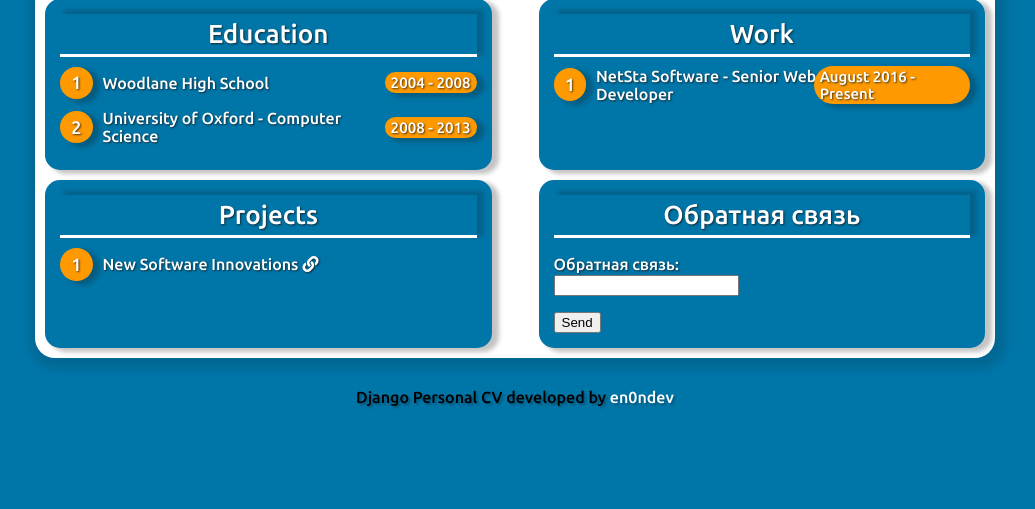
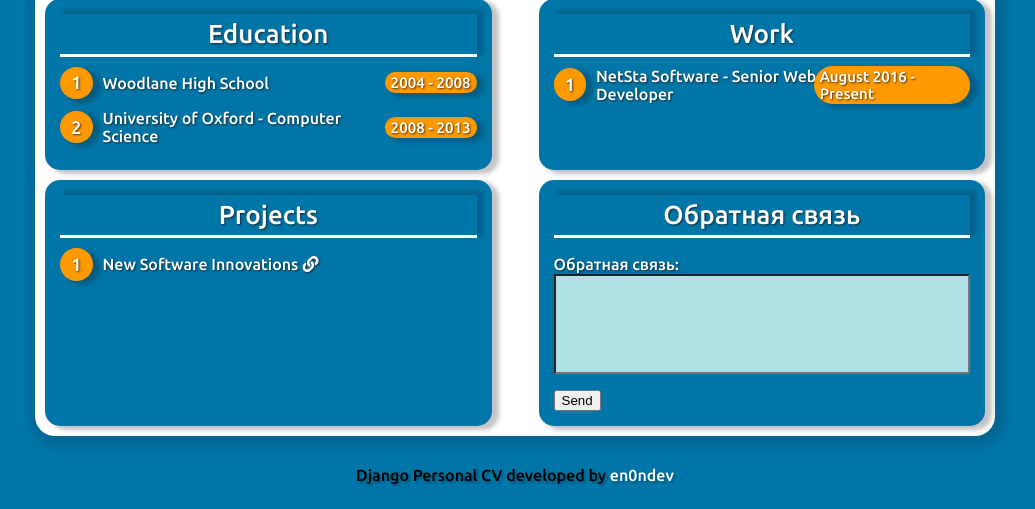
Before and after one commit to x4IPx/MyDjangoSite, a Django app: page /2 in a window 1280 px wide. Shown: the part 638-1147 px from the top of the page, without its empty margins (125-1160 px from the left). Before the commit the page ends 1046 px from the top, so only its background shows below. Run offline with Django 3.2, Linux system fonts and the light colour scheme; parts of the project's set-up code (start-up, migrations or seed data) failed here and were passed over.

Commit message:
Расщирил поле через CSS

```diff
--- a/my_site/cv/static/css/style.css
+++ b/my_site/cv/static/css/style.css
@@ -299,3 +299,9 @@ footer {
     margin-bottom: 15px;
     text-shadow  : 2px 2px 2px rgba(0, 0, 0, 0.25);
 }
+
+.posttelegram_class {
+	height: 100px;
+	width: 100%;
+	background-color: powderblue;
+}
--- a/my_site/cv/templates/cv.html
+++ b/my_site/cv/templates/cv.html
@@ -86,7 +86,7 @@
                     <ol aria-label="Обратная связь">
 			    <form method="post" action="posttelegram/">
 				    {% csrf_token %}
-				    <p>Обратная связь:<br> <input name="text" /></p>
+				    <p>Обратная связь:<br> <input name="text" class="posttelegram_class"  /></p>
 				    <input type="submit" value="Send" />
 			    </form>
 		    </ol>
```
